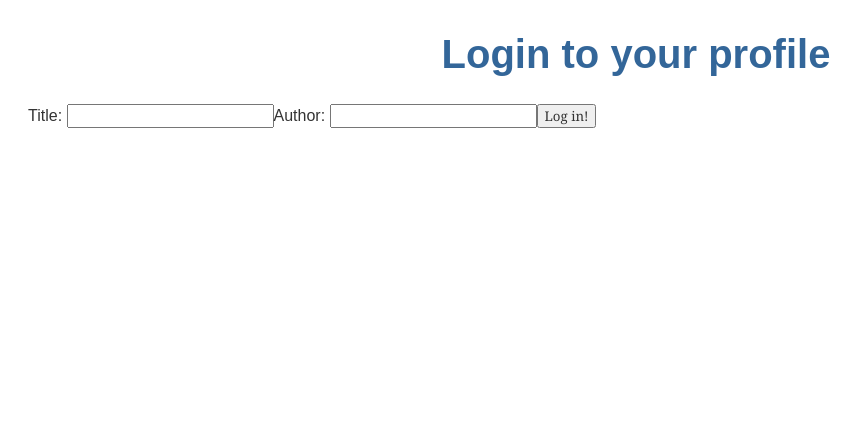
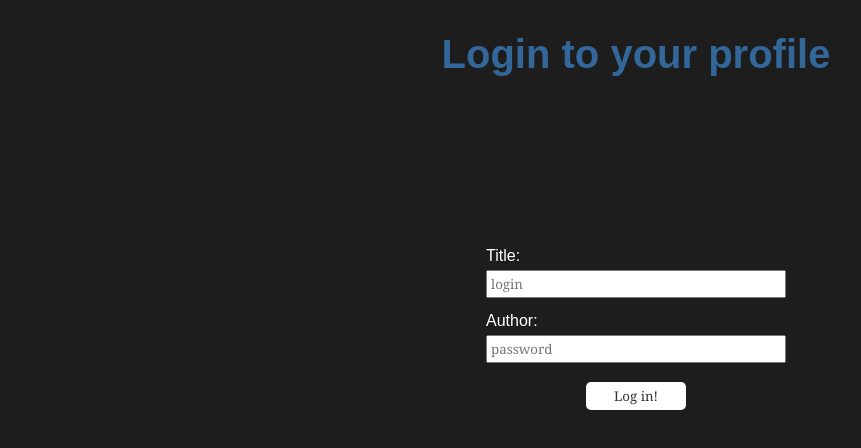
Before and after one commit to Maniek13/Library-Angular-.Net-WebApp, an Angular app in the folder Library fronted/: page / in a window 1280 px wide. Shown: the top 448 px of the page, without its empty margins (4-865 px from the left). Built offline with nearby package versions, Linux system fonts and the light colour scheme.

Commit message:
login page css

```diff
--- a/Library fronted/src/app/app.component.css
+++ b/Library fronted/src/app/app.component.css
@@ -0,0 +1,3 @@
+body{
+    background-color: grey;
+}
--- a/Library fronted/src/app/app.component.ts
+++ b/Library fronted/src/app/app.component.ts
@@ -7,4 +7,8 @@ import { Component } from '@angular/core';
 })
 export class AppComponent {
   title = 'Library';
+
+  constructor(){
+    document.body.style.background = "rgb(29,29,29)";
+  }
 }
--- a/Library fronted/src/app/components/login/login.component.css
+++ b/Library fronted/src/app/components/login/login.component.css
@@ -0,0 +1,48 @@
+div{
+    color: white;
+}
+.form-group{
+    display: block;
+    position: relative;
+    margin-top: 150px;
+}
+
+.field{
+    width: 300px;
+    height: 25px;
+    padding: 20px;
+    text-align: right;
+    margin-left: auto;
+    margin-right: auto;
+}
+
+
+.label{
+    text-align: left;
+    padding-bottom: 5px;
+}
+
+.input{
+    width: 100%;
+}
+
+input{
+    width: 100%;
+    box-sizing: border-box;
+    padding: 3px;
+}
+
+button{
+    position: absolute;
+    left: calc(50%);
+    -ms-transform: translateX(-50%);
+    transform: translateX(-50%);
+    width: 100px;
+    background-color: white;
+    border: 0px;
+    padding: 5px;
+    margin-top: 25px;
+    border-radius: 5px;
+    margin-left: auto;
+    margin-right: auto;
+}
--- a/Library fronted/src/app/components/login/login.component.html
+++ b/Library fronted/src/app/components/login/login.component.html
@@ -5,13 +5,23 @@
 
     <div class="form-group">
 
-        <label for="login">Title: </label>
-        <input type="text" class="form-control" id="login" required [(ngModel)]="model.login"/>
-        <label for="password">Author: </label>
-        <input type="text" class="form-control" id="password" required [(ngModel)]="model.password"/>
+      <div class="field">
+        <div class="label">Title: </div>
+        <div class="input">
+          <input type="text" class="form-control" id="login" required [(ngModel)]="model.login" placeholder="login"/>
+        </div>
 
-        <button class="login" (click)="login();">
-          Log in!
-        </button>
+      </div>
+      <div class="field">
+        <div class="label">Author: </div>
+        <div class="input">
+          <input type="text" class="form-control" id="password" required [(ngModel)]="model.password" placeholder="password"/>
+        </div>
+      </div>
+
+      <button class="login" (click)="login();">
+        Log in!
+      </button>
+
     </div>
 </div>
```
